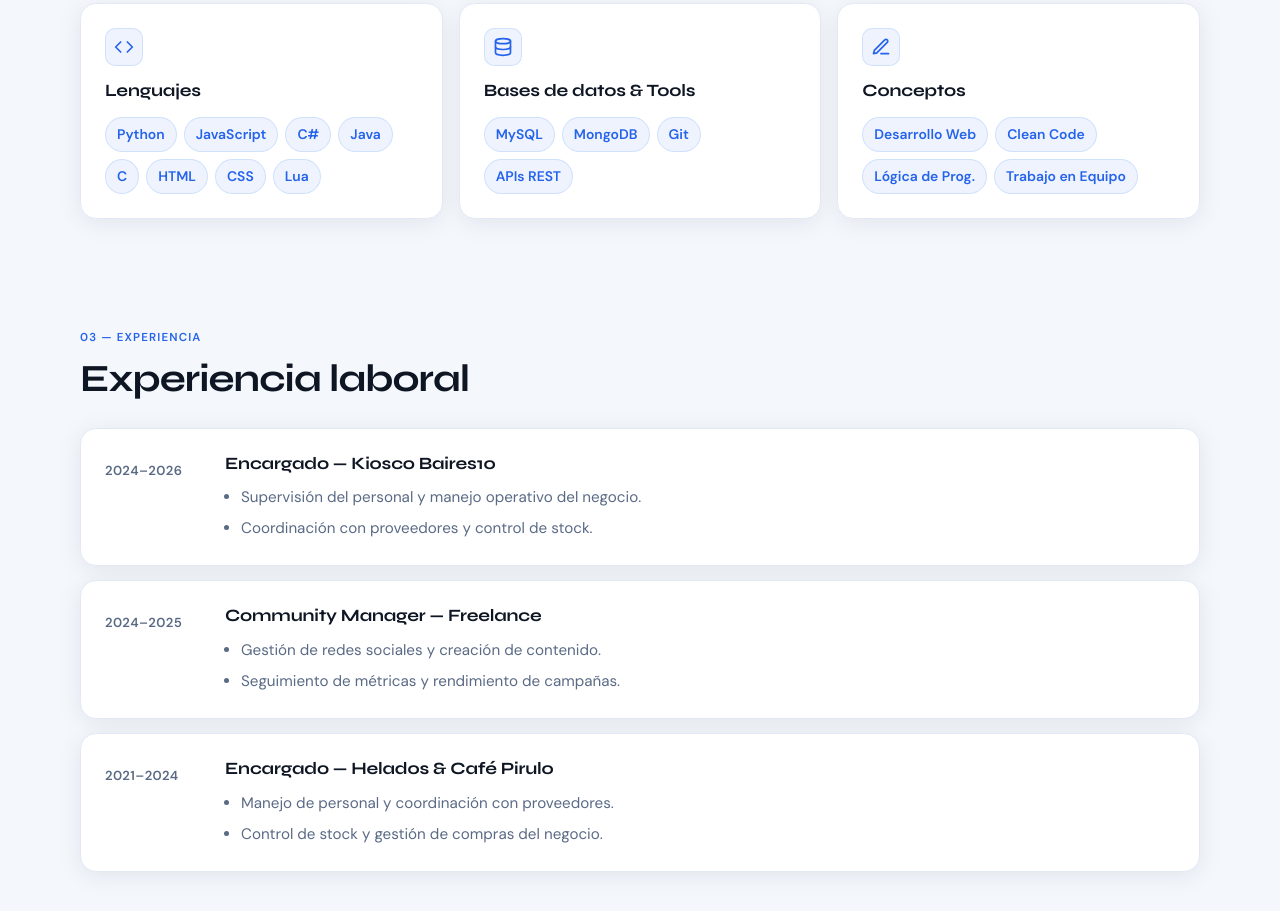
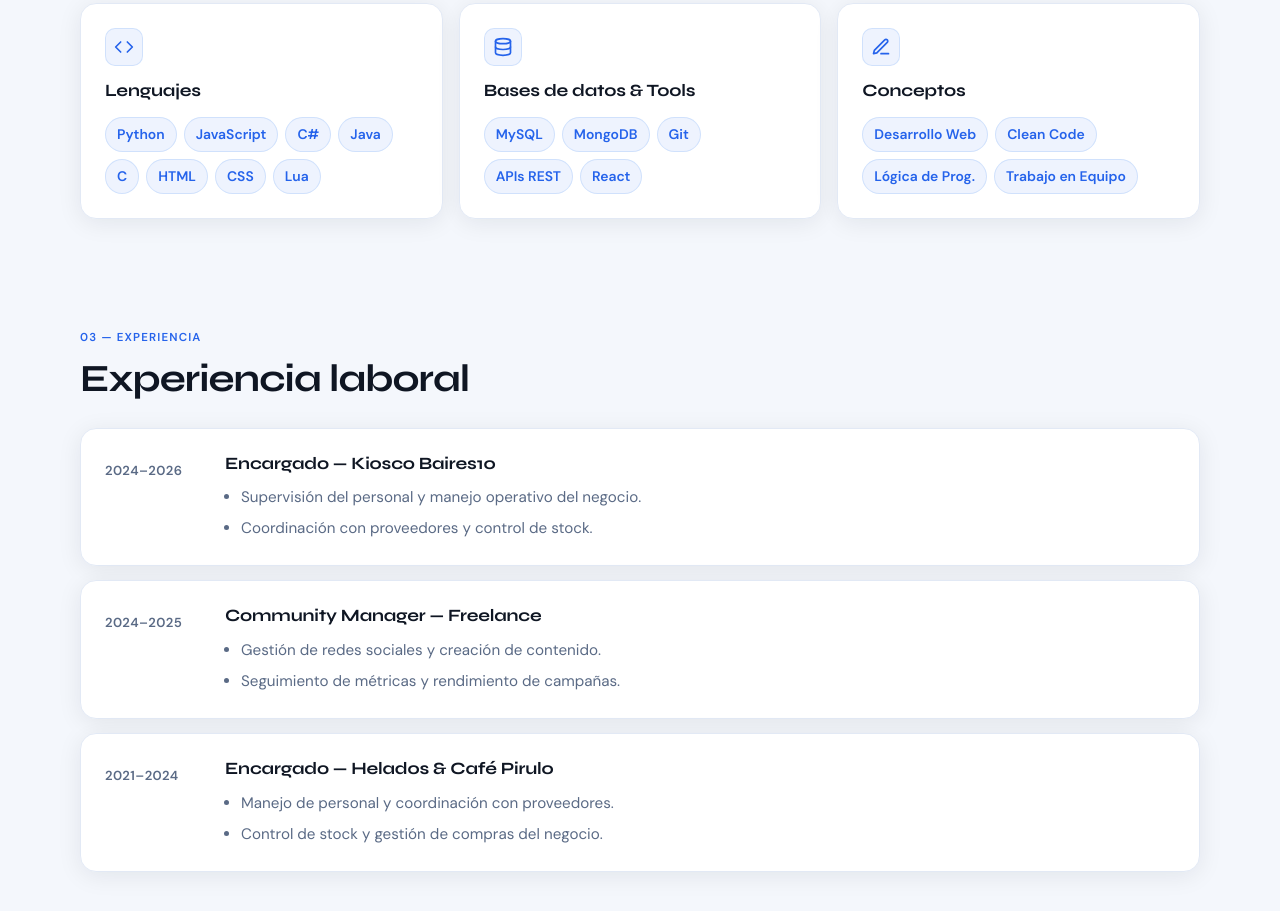
Before and after one commit to Agusslo/CV-LopezAgustin, a plain HTML site: page index.html in a window 1280 px wide. Shown: the part 1339-2250 px from the top of the page. Drawn offline with Linux system fonts and the light colour scheme.

Commit message:
Add React tag to skills list in index.html

```diff
--- a/index.html
+++ b/index.html
@@ -186,6 +186,7 @@
             <li><span class="tag">MongoDB</span></li>
             <li><span class="tag">Git</span></li>
             <li><span class="tag">APIs REST</span></li>
+            <li><span class="tag">React</span></li>
           </ul>
         </article>
 
```
